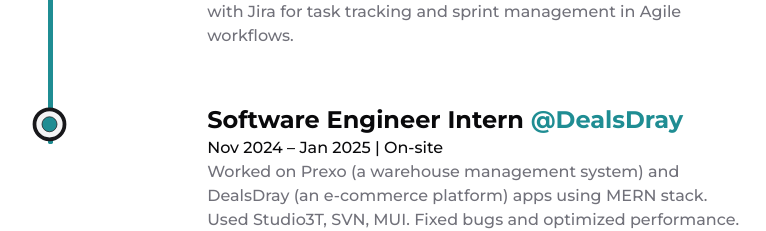
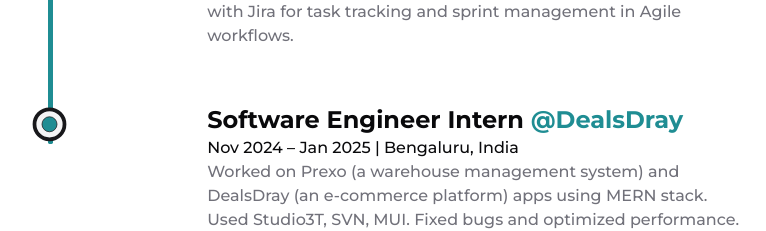
Before and after one commit to Nirosh-Shetty/my_portfolio, a Next.js app: page /about in a window 1280 px wide. Shown: the part 1460-1691 px from the top of the page, without its empty margins (180-946 px from the left). Built offline with nearby package versions, Linux system fonts and the light colour scheme.

Commit message:
updat on location

```diff
--- a/src/data/experience.ts
+++ b/src/data/experience.ts
@@ -41,7 +41,7 @@ export const EXPERIENCE: ExperienceShowcaseListItemProps[] = [
       href: "https://dealsdray.com/",
     },
     date: "Nov 2024 – Jan 2025",
-    location: "On-site",
+    location: "Bengaluru, India",
     description:
       "Worked on Prexo (a warehouse management system) and DealsDray (an e-commerce platform) apps using MERN stack. Used Studio3T, SVN, MUI. Fixed bugs and optimized performance.",
   },
```
